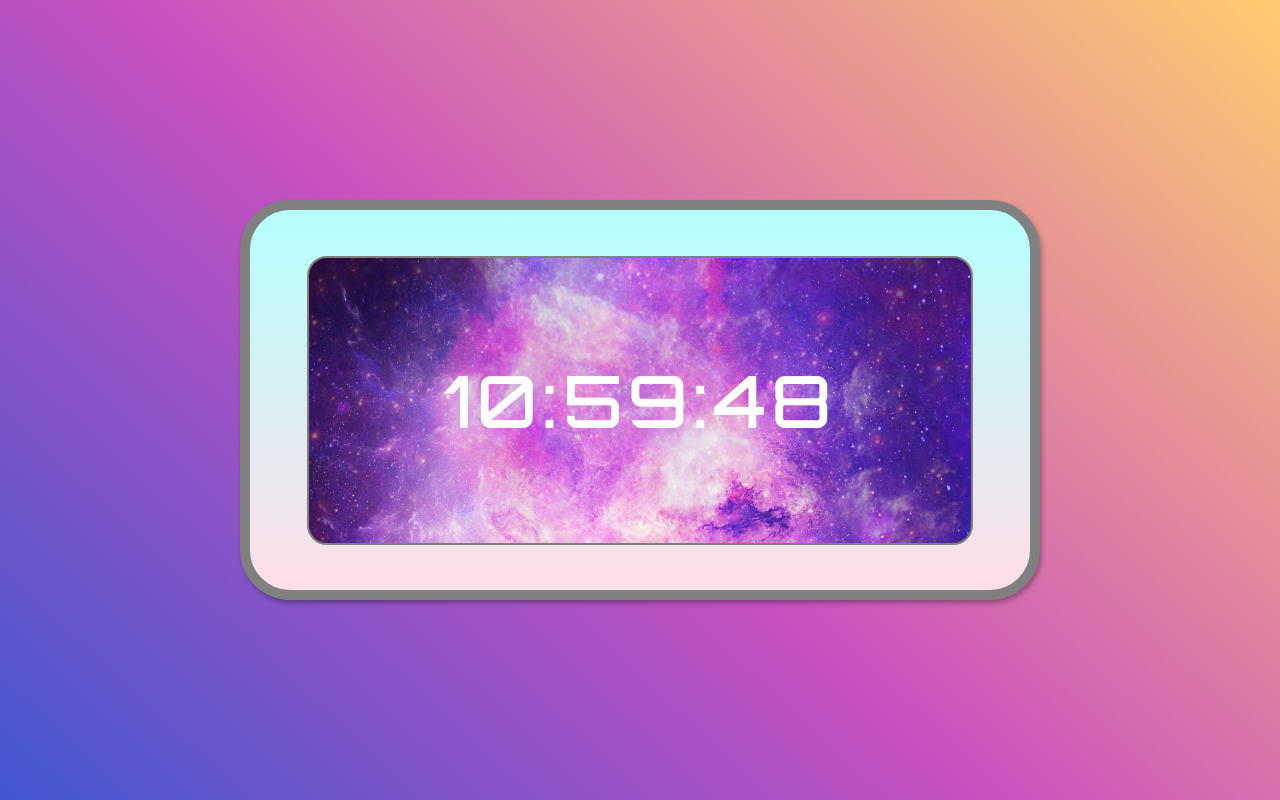
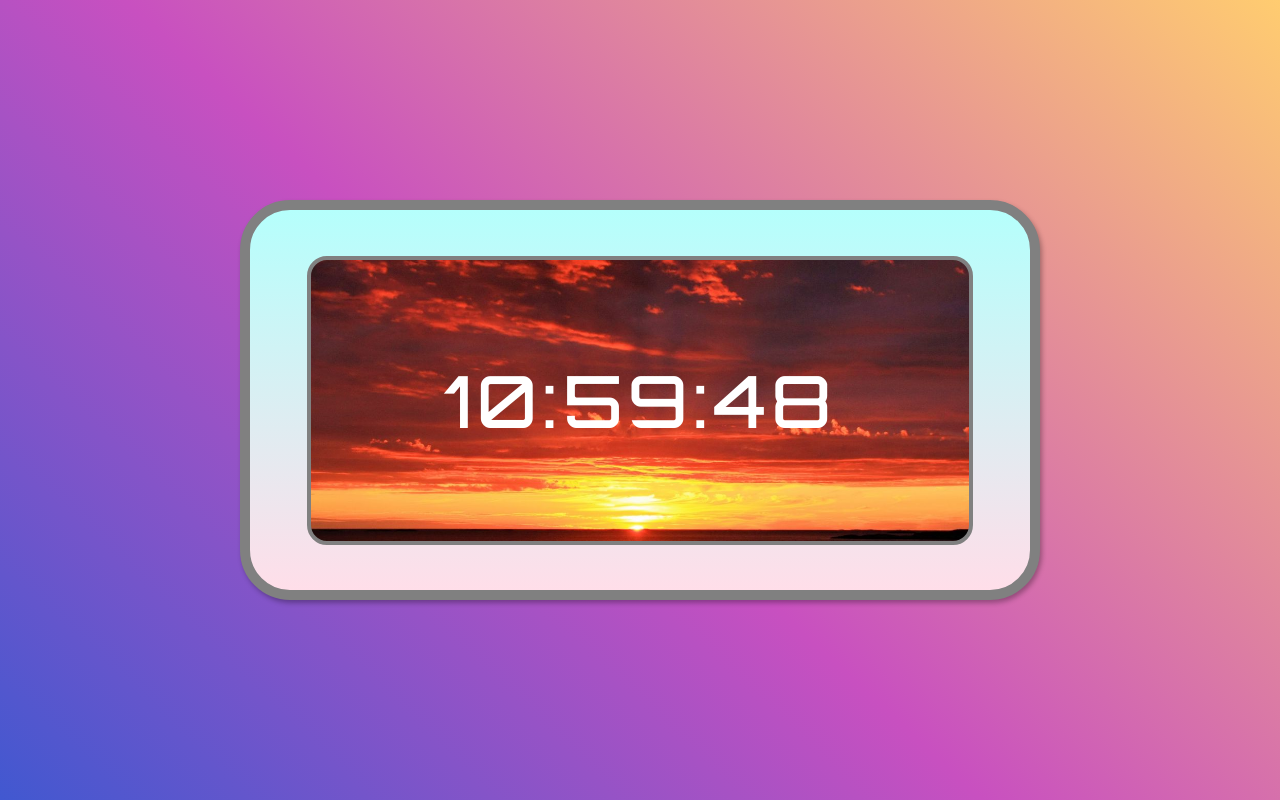
Before and after one commit to Himanshu652/Digital-Clock, a plain HTML site: page index.html in a window 1280 px wide. Drawn offline with Linux system fonts and the light colour scheme.

Commit message:
Updated with few changes

```diff
--- a/script.js
+++ b/script.js
@@ -8,7 +8,7 @@ function digitalClock(){
 
     let hours = parseInt(currentTime.slice(0,2));
 
-    if(minutes < 52){
+    if(hours < 18){
         containerIn.classList.add('sunrise');
         containerIn.classList.remove('night');
     }else{
--- a/style.css
+++ b/style.css
@@ -43,10 +43,6 @@ background-image: linear-gradient(0deg, #FFDEE9 0%, #B5FFFC 100%);
   width: 800px;
   height: 400px;
   text-align: center;
-  /*border-top-left-radius: 35px;
-  border-top-right-radius: 35px;
-  border-bottom-left-radius: 35px;
-  border-bottom-right-radius: 35px;*/
   border-radius: 50px;
   display: flex;
   align-items: center;
@@ -54,14 +50,10 @@ background-image: linear-gradient(0deg, #FFDEE9 0%, #B5FFFC 100%);
   box-shadow: 2px 3px 5px rgba(0, 0, 0, 0.3);
 }
 .container-in {
-  border: 2px solid gray;
+  border: 4px solid gray;
   width: 90%;
   height: 85%;
   margin: 0 auto;
-  /*border-top-left-radius: 35px;
-  border-top-right-radius: 35px;
-  border-bottom-left-radius: 35px;
-  border-bottom-right-radius: 35px;*/
   border-radius: 20px;
   display: flex;
   align-items: center;
```
